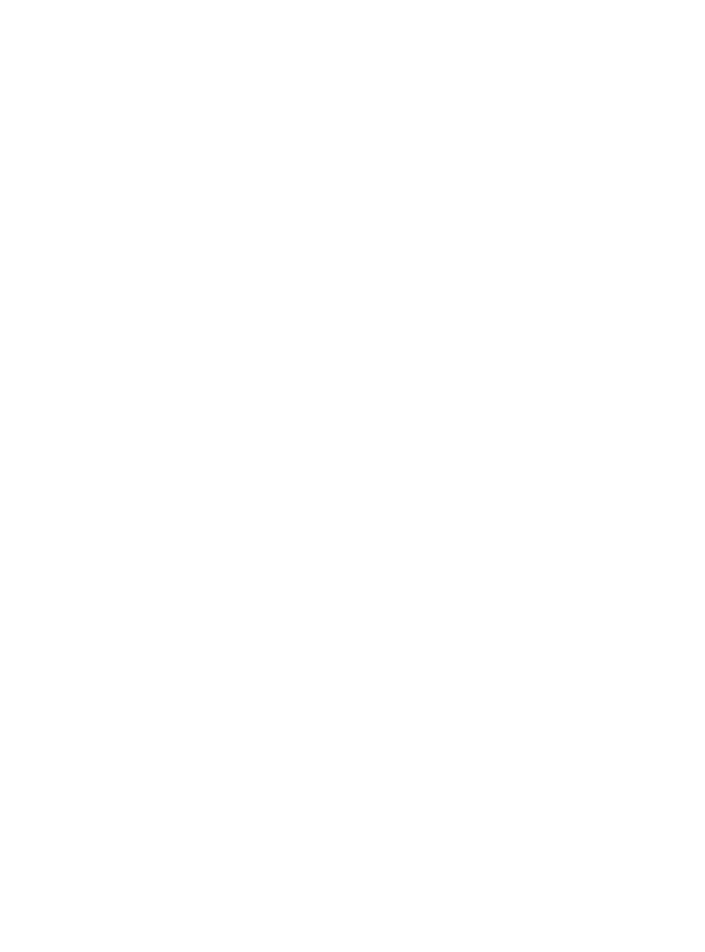
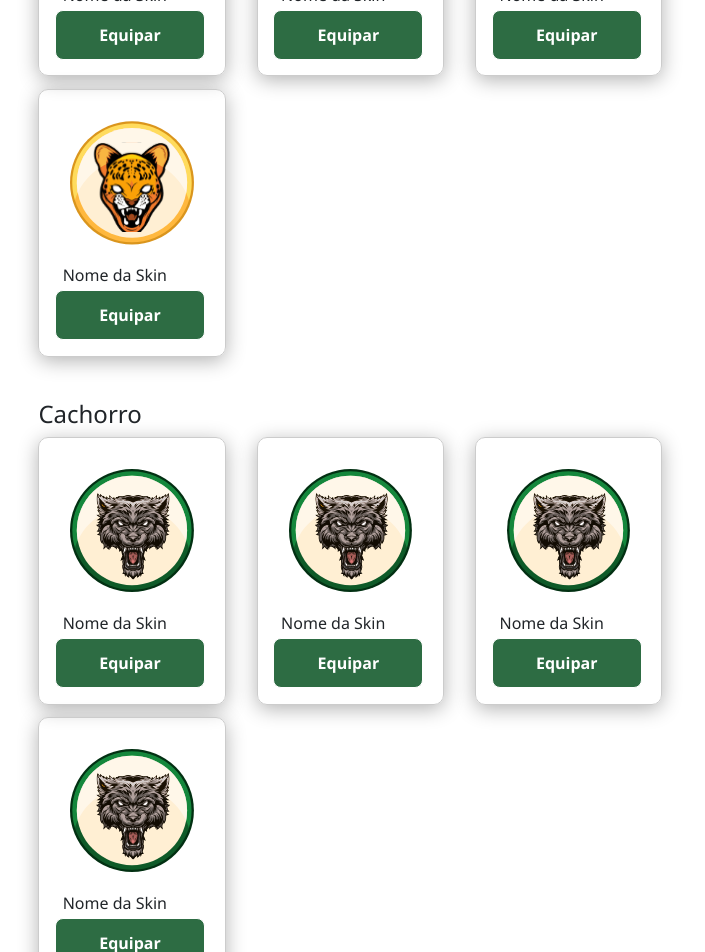
Before and after one commit to IES300-Jogo-da-Onca/jogo-da-onca, a React (Create React App) app: page /perfil in a window 1280 px wide. Shown: the part 380-1332 px from the top of the page, without its empty margins (0-705 px from the left). Before the commit the page ends 800 px from the top, so only its background shows below. Built offline with nearby package versions, Linux system fonts and the light colour scheme.

Commit message:
criação da página de perfil
trazendo skins adquiridas e saldo de moedas (mockup)

```diff
--- /dev/null
+++ b/src/components/BlocoSkin.js
@@ -0,0 +1,21 @@
+//componente de bloco de skins
+import React from 'react';
+
+export const Bloco = props => {
+
+    const {
+        srcImg,
+        altImg,
+        nomeSkin,
+        acaoEquipar
+
+    } = props;
+
+    return(
+        <div className='bloco-skin'>
+            <img src={srcImg} alt={altImg}></img>
+            <p>{nomeSkin}</p>
+            <button className='botao-equipar' onClick={acaoEquipar}>Equipar</button>
+        </div>
+    );
+}
--- a/src/pages/Perfil.js
+++ b/src/pages/Perfil.js
@@ -1,22 +1,89 @@
-import React from 'react';
+import React, { useState } from 'react';
+import { Bloco } from '../components/BlocoSkin';
 import { Headers } from '../components/Headers';
+import skinOnca from '../assets/icons/onçaClássicaPeça.svg'
+import skinCachorro from '../assets/icons/dogClassicoPeça.svg'
+import { executaRequisicao } from '../services/api';
 
 export const Perfil= () => {
+
+    const moedas = '200'
+    //const moedas = executaRequisicao('/comprarmoeda', 'GET', { moedas }) //trazendo qtd de moedas que o user tem
+    //const skinUser = executaRequisicao('/', 'GET', { skins }) //pegar skins do usuário no banco
 
     return (
         <div className='container-generic'>
            <Headers />
            <div className='container-perfil'>
                <div className='container-skins'>
-                   <h3>Skins</h3>
+                   <h3>Minhas Skins</h3>
                    <h4>Onça</h4>
+                   <div className='bloco-onca'>
+
+                        <Bloco
+                            srcImg={skinOnca}
+                            altImg={'imagem da skin'}
+                            nomeSkin={'Nome da Skin'}
+                            //acaoEquipar={}
+                        />
+
+                        <Bloco
+                            srcImg={skinOnca}
+                            altImg={'imagem da skin'}
+                            nomeSkin={'Nome da Skin'}
+                            //acaoEquipar={}
+                        />
+                        <Bloco
+                            srcImg={skinOnca}
+                            altImg={'imagem da skin'}
+                            nomeSkin={'Nome da Skin'}
+                            //acaoEquipar={}
+                        />
+                        <Bloco
+                            srcImg={skinOnca}
+                            altImg={'imagem da skin'}
+                            nomeSkin={'Nome da Skin'}
+                            //acaoEquipar={}
+                        />
+                   </div>
                    <h4>Cachorro</h4>
+                   <div className='bloco-cachorro'>
+
+                        <Bloco
+                            srcImg={skinCachorro}
+                            altImg={'imagem da skin'}
+                            nomeSkin={'Nome da Skin'}
+                            //acaoEquipar={}
+                        />
+                        <Bloco
+                            srcImg={skinCachorro}
+                            altImg={'imagem da skin'}
+                            nomeSkin={'Nome da Skin'}
+                            //acaoEquipar={}
+                        />
+                        <Bloco
+                            srcImg={skinCachorro}
+                            altImg={'imagem da skin'}
+                            nomeSkin={'Nome da Skin'}
+                            //acaoEquipar={}
+                        />
+                        <Bloco
+                            srcImg={skinCachorro}
+                            altImg={'imagem da skin'}
+                            nomeSkin={'Nome da Skin'}
+                            //acaoEquipar={}
+                        />
+
+                   </div>
+
                 </div>
-            <div className='container-moedas'>
-                <h3>Moedas</h3>
-            </div>
+                <div className='container-moedas'>
+                    <h3>Moedas</h3>
+                    <div className='bloco-moedas'>{moedas}</div>
+                 </div>
 
            </div>
-        </div>
+
+       </div>
     );
 }
--- a/src/styles/app.scss
+++ b/src/styles/app.scss
@@ -60,7 +60,7 @@ body{
     display: flex;
     background-color: $primaryColor;
     width: 100%;
-    height: 10.96%;
+    height: 9.96%;
     top: 0;
     justify-content: space-between;
 }
--- a/src/styles/perfil.scss
+++ b/src/styles/perfil.scss
@@ -1,12 +1,186 @@
 @import './config.scss';
 
-.container-perfil{
+
+.container-skins{
+    h3{
+        margin: 3%;
+    }
+
+    h4{
+        margin-left: 3%;
+    }
+}
+
+.bloco-onca{
     display: flex;
     flex-direction: row;
-    flex: start;
     flex-wrap: wrap;
-    align-content: center;
+    align-items: flex-start;
     justify-content: space-around;
-    margin-top: 2%;
+    margin-bottom: 5%;
+
+    .bloco-skin{
+        border: solid 1px #CCC;
+        border-radius: 10px;
+        box-shadow: 0 4px 20px 0 rgba(0, 0, 0, 0.3);
+        margin: 0px;
+        padding: 2.5%;
+        margin-bottom: 2%;
+
+        img{
+            width: 80%;
+            margin: 10%;
+        }
+
+        p{
+            margin: 2% 5%;
+        }
+
+
+
+    }
+}
+
+.bloco-cachorro{
+    display: flex;
+    flex-direction: row;
+    flex-wrap: wrap;
+    align-items: flex-start;
+    justify-content: space-around;
+    margin-bottom: 5%;
 
 }
+
+.bloco-skin{
+    border: solid 1px #CCC;
+    border-radius: 10px;
+    box-shadow: 0 4px 20px 0 rgba(0, 0, 0, 0.3);
+    margin: 0px;
+    padding: 2.5%;
+    margin-bottom: 2%;
+
+    img{
+        width: 80%;
+        margin: 10%;
+    }
+
+    p{
+        margin: 2% 5%;
+    }
+
+}
+
+.botao-equipar{
+    background-color: $primaryColor;
+    border: solid 1px;
+    border-radius: 8px;
+    color: white;
+    margin: 0%;
+    height: 50px;
+    font-weight: bold;
+    width: 150px;
+
+}
+
+.container-moedas{
+    h3{
+        margin: 3%;
+    }
+
+    .bloco-moedas{
+        margin: 3%;
+    }
+}
+
+
+
+@media screen and (min-width:990px){
+
+    .container-perfil{
+        display: flex;
+        flex-direction: row;
+        flex: start;
+        flex-wrap: wrap;
+        align-content: center;
+        justify-content: space-between;
+        margin-top: 2%;
+
+        .container-skins{
+            margin-left: 3%;
+
+            h3{
+                margin: 0%;
+                margin-bottom: 2%;
+            }
+
+            h4{
+                margin-left: 0%;
+            }
+        }
+
+    }
+
+    .bloco-onca{
+        display: flex;
+        flex-direction: row;
+        flex-wrap: wrap;
+        margin-bottom: 5%;
+        flex: start;
+        align-items: none;
+        justify-content: space-between;
+        padding: 0px;
+
+        .bloco-skin{
+            border: solid 1px #CCC;
+            border-radius: 10px;
+            box-shadow: 0 4px 20px 0 rgba(0, 0, 0, 0.3);
+            margin: 0px;
+            padding: 2.5%;
+            margin-bottom: 2%;
+
+            img{
+                width: 80%;
+                margin: 10%;
+            }
+
+            p{
+                margin: 2% 5%;
+            }
+
+
+
+        }
+    }
+
+    .bloco-cachorro{
+        display: flex;
+        flex-direction: row;
+        flex-wrap: wrap;
+        margin-bottom: 5%;
+        flex: start;
+        align-items: none;
+        justify-content: space-between;
+        padding: 0px;
+
+        .bloco-skin{
+            border: solid 1px #CCC;
+            border-radius: 10px;
+            box-shadow: 0 4px 20px 0 rgba(0, 0, 0, 0.3);
+            margin: 0px;
+            padding: 2.5%;
+            margin-bottom: 2%;
+
+            img{
+                width: 80%;
+                margin: 10%;
+            }
+
+            p{
+                margin: 2% 5%;
+            }
+
+
+
+        }
+    }
+}
```
